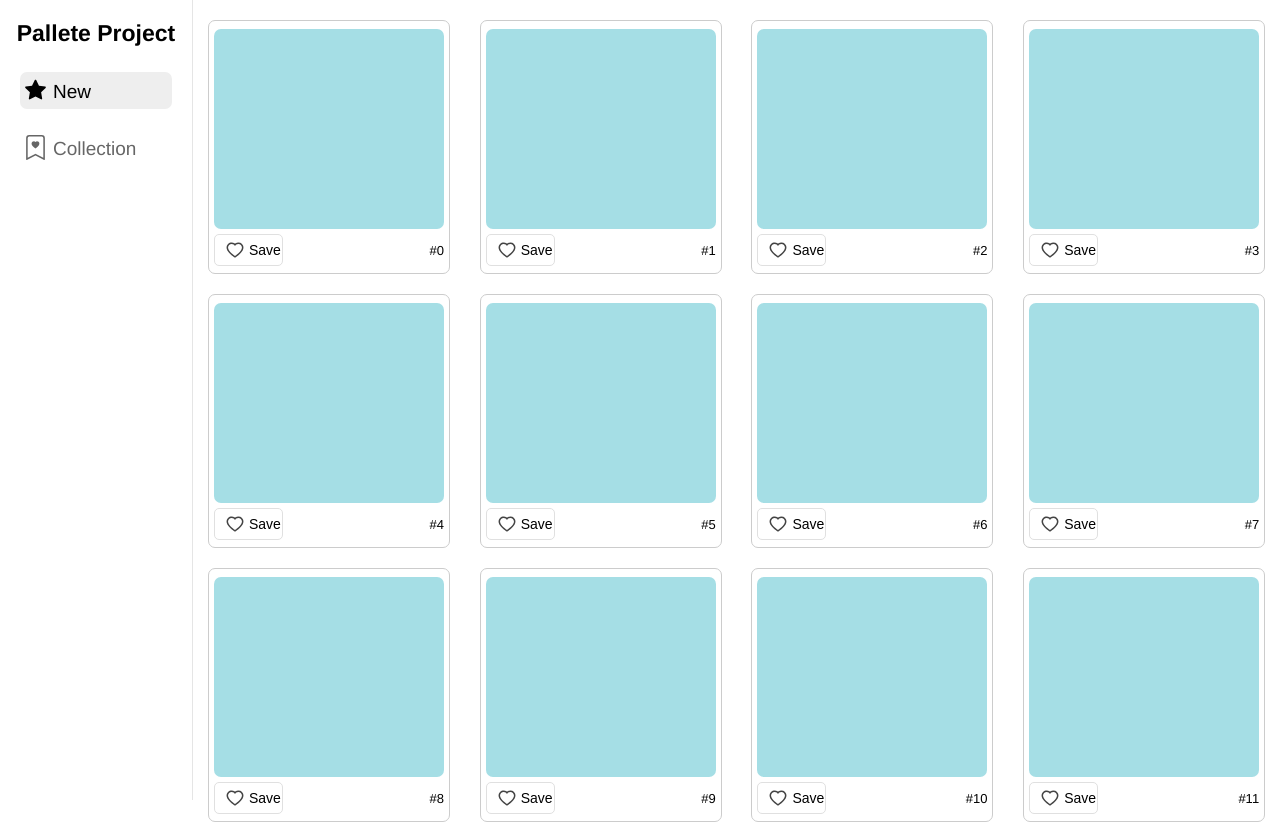
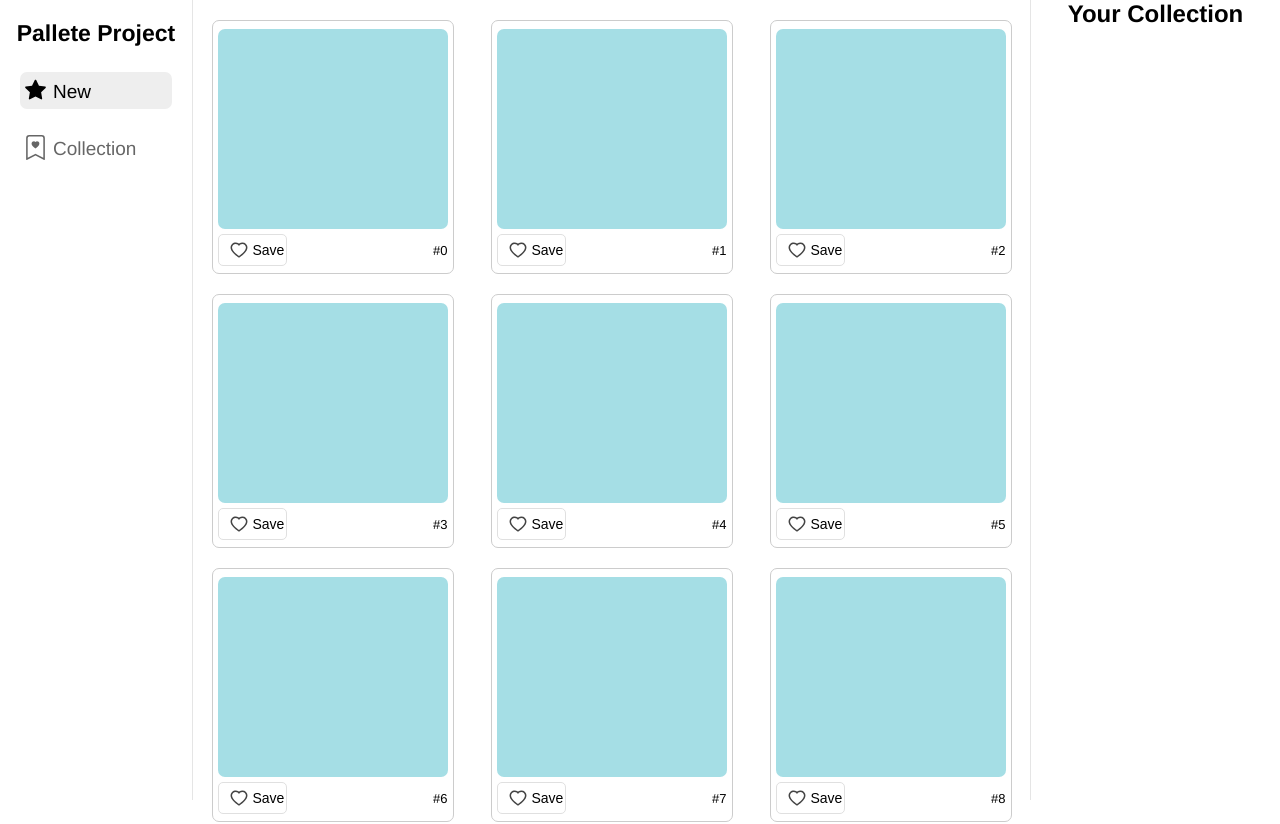
Before and after one commit to j-barreiros/Pallete-Project, a Next.js app: page / in a window 1280 px wide. Shown: the top 824 px of the page. Built offline with nearby package versions, Linux system fonts and the light colour scheme.

Commit message:
edited index

```diff
--- a/pages/index.js
+++ b/pages/index.js
@@ -4,6 +4,7 @@ import PalleteCard from '../src/components/PalleteCard/PalleteCard.js'
 //Components
 import { PalleteContext } from './_app.js';
 import SideBar from '../src/components/SideBar/SideBar.js';
+import CollectionBar from '../src/components/CollectionBar/CollectionBar.js';
 
 function HomePage() {
     const { palleteList } = useContext(PalleteContext).pallete;
@@ -26,6 +27,8 @@ function HomePage() {
                 )}
             </section>
 
+            <CollectionBar />
+
             <style jsx>{`
                 main {
                     height: 100vh;
@@ -34,15 +37,16 @@ function HomePage() {
                 }
 
                 .palleteDisplay {
+                    width: 100%;
                     margin-top: 20px;
-                    width: 100%;
+                    margin-left: 193px;
+                    margin-right: 250px;
                     display: grid;
                     grid-template-columns: repeat(4, 1fr);
                     grid-row-gap: 20px;
-                    margin-left: 193px;
                 }
 
-                @media screen and (max-width: 1200px) {
+                @media screen and (max-width: 1430px) {
                     .palleteDisplay {
                         grid-template-columns: repeat(3, 1fr);
                     }
```
